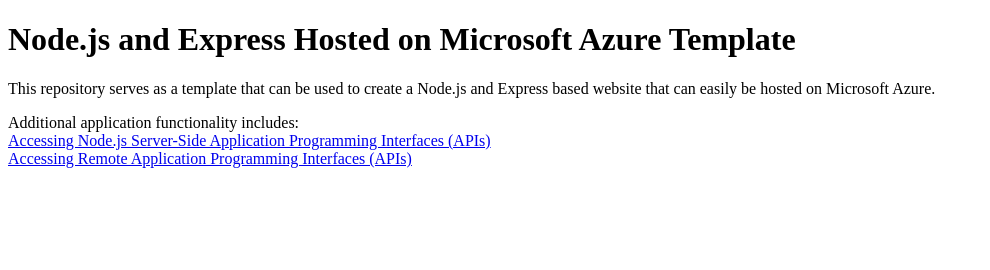
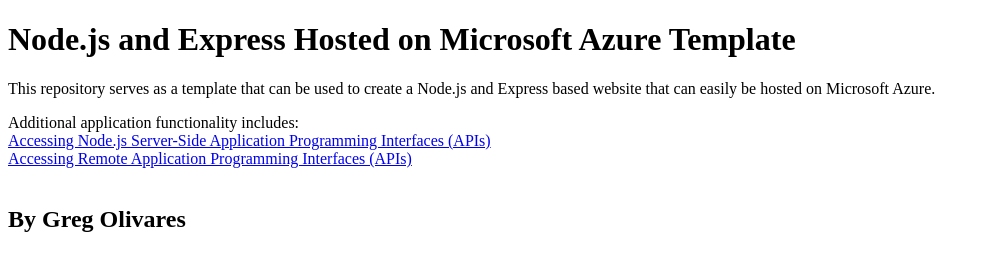
Before and after one commit to Golivares18/node-js-on-azure-test, a website: page static/index.html in a window 1280 px wide. Shown: the whole page, without its empty margins (0-990 px from the left). Drawn offline with Linux system fonts and the light colour scheme.

Commit message:
Update index.html

```diff
--- a/package.json
+++ b/package.json
@@ -9,6 +9,6 @@
         "start": "node index.js"
     },
     "dependencies": {
-        "express": "^4.17.3"
+        "express": "^4.21.2"
     }
 }
--- a/static/index.html
+++ b/static/index.html
@@ -10,6 +10,8 @@
 
 Additional application functionality includes:<br />
 <a href="fetching-from-server.html">Accessing Node.js Server-Side Application Programming Interfaces (APIs)</a><br />
-<a href="fetching-remote-dog-breeds.html">Accessing Remote Application Programming Interfaces (APIs)</a>
+<a href="fetching-remote-dog-breeds.html">Accessing Remote Application Programming Interfaces (APIs)</a><br /><br>
+
+<h2>By Greg Olivares</h2>
 </body>
 </html>
```
Also changed, not shown: 1 other file.
